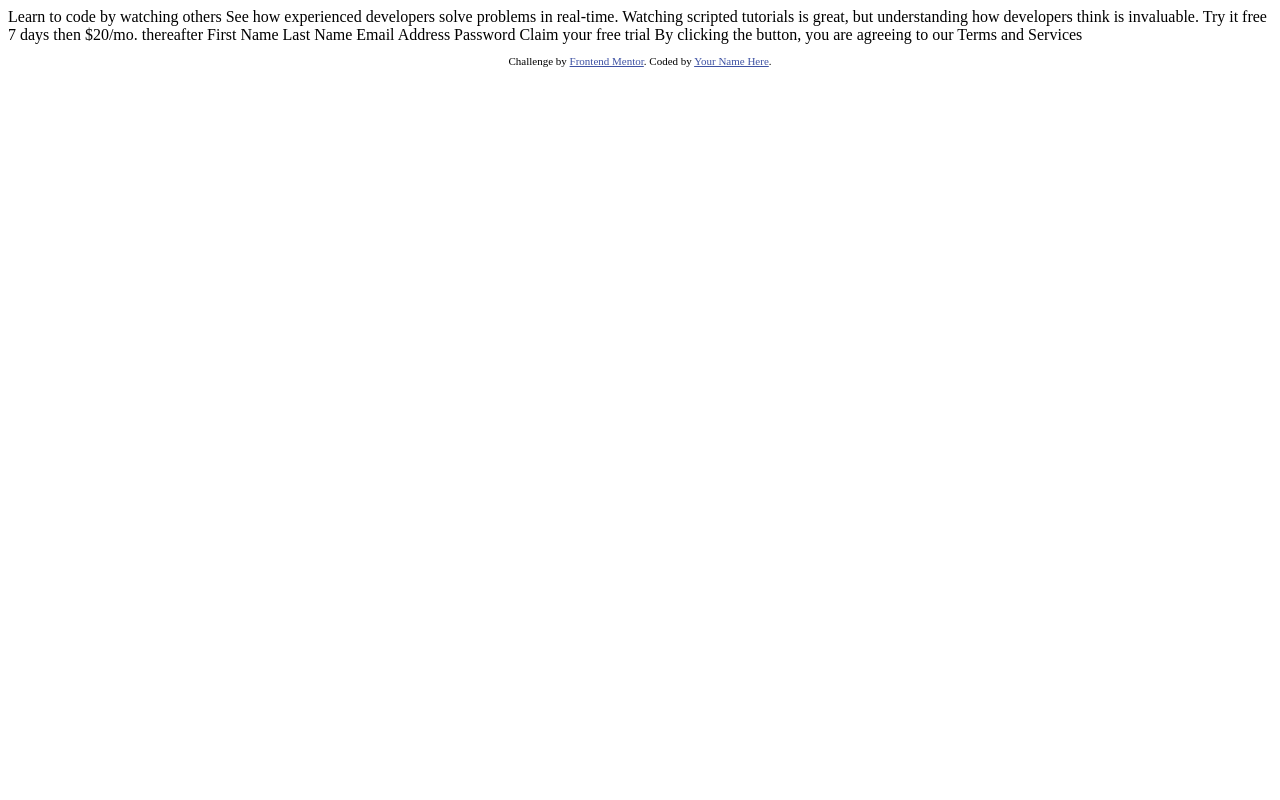
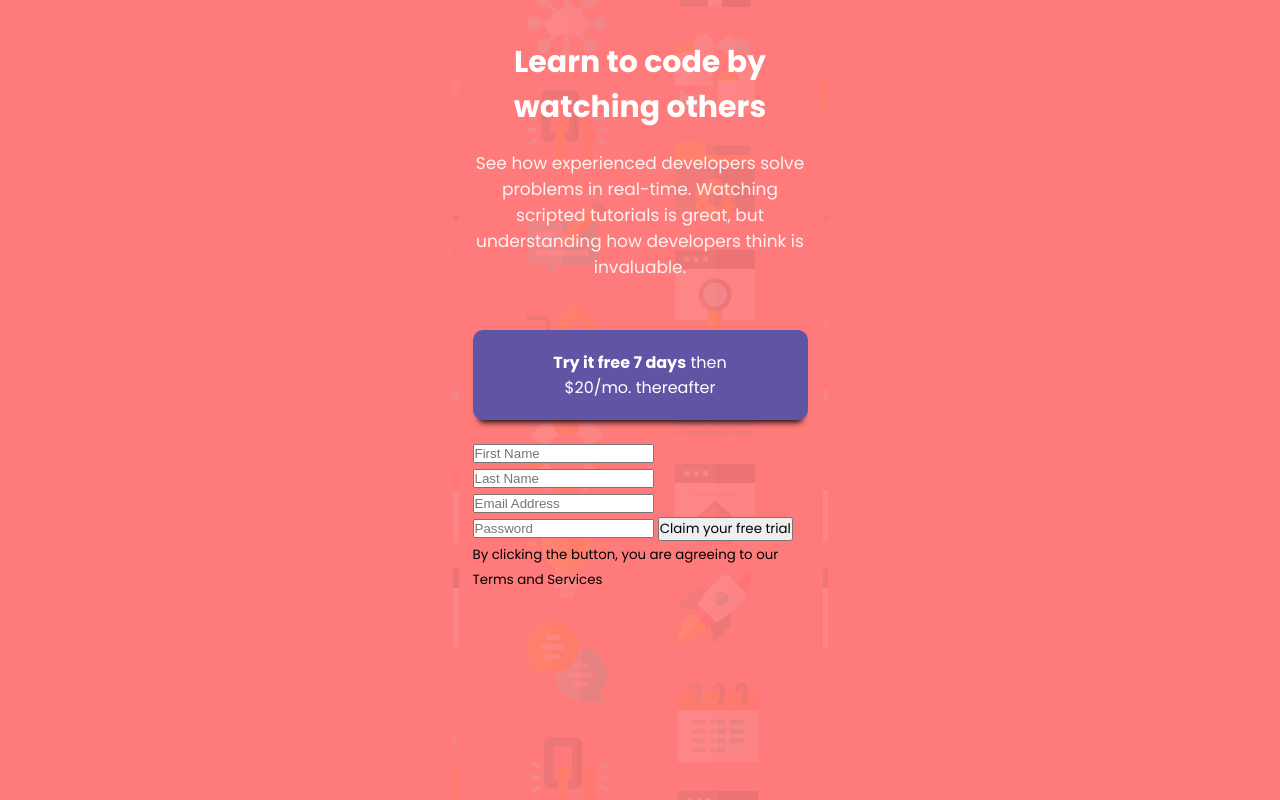
Before and after one commit to danilobandeira29/signup-form, a plain HTML site: page index.html in a window 1280 px wide. Drawn offline with Linux system fonts and the light colour scheme.

Commit message:
style: add containers

```diff
--- a/index.html
+++ b/index.html
@@ -1,42 +1,49 @@
 <!DOCTYPE html>
-<html lang="en">
+<html lang="pt-BR">
 <head>
   <meta charset="UTF-8">
-  <meta name="viewport" content="width=device-width, initial-scale=1.0"> <!-- displays site properly based on user's device -->
+  <meta name="viewport" content="width=device-width, initial-scale=1.0">
 
   <link rel="icon" type="image/png" sizes="32x32" href="./images/favicon-32x32.png">
+  <link rel="stylesheet" href="./style.css" />
 
-  <title>Frontend Mentor | Intro component with sign up form</title>
+  <title>Sign up form</title>
 
-  <!-- Feel free to remove these styles or customise in your own stylesheet 👍 -->
-  <style>
-    .attribution { font-size: 11px; text-align: center; }
-    .attribution a { color: hsl(228, 45%, 44%); }
-  </style>
 </head>
 <body>
 
-  Learn to code by watching others
+  <div class="container">
+    <header>
+      <h1 class="title-primary">
+        Learn to code by watching others
+      </h1>
 
-  See how experienced developers solve problems in real-time. Watching scripted tutorials is great,
-  but understanding how developers think is invaluable.
+      <h2 class="title-neutral">
+        See how experienced developers solve problems in real-time. Watching scripted tutorials is great,
+        but understanding how developers think is invaluable.
+      </h2>
 
-  Try it free 7 days then $20/mo. thereafter
+    </header>
 
-  First Name
-  Last Name
-  Email Address
-  Password
+    <section>
+      <button>
+        <span>Try it free 7 days</span> then<br> $20/mo. thereafter
+      </button>
+    </section>
 
-  Claim your free trial
+    <main class="form-container">
+      <form>
+        <input type="text" placeholder="First Name" />
+        <input type="text" placeholder="Last Name" />
+        <input type="text" placeholder="Email Address" />
+        <input type="password" placeholder="Password" />
+        <button type="submit">Claim your free trial</button>
+      </form>
 
-  By clicking the button, you are agreeing to our Terms and Services
-
-  <footer>
-    <p class="attribution">
-      Challenge by <a href="https://www.frontendmentor.io?ref=challenge" target="_blank">Frontend Mentor</a>.
-      Coded by <a href="#">Your Name Here</a>.
-    </p>
-  </footer>
+      <small class="text-small">
+        By clicking the button, you are agreeing to our Terms and Services
+      </small class="text-small">
+    </main>
+  </div>
 </body>
 </html>
```
